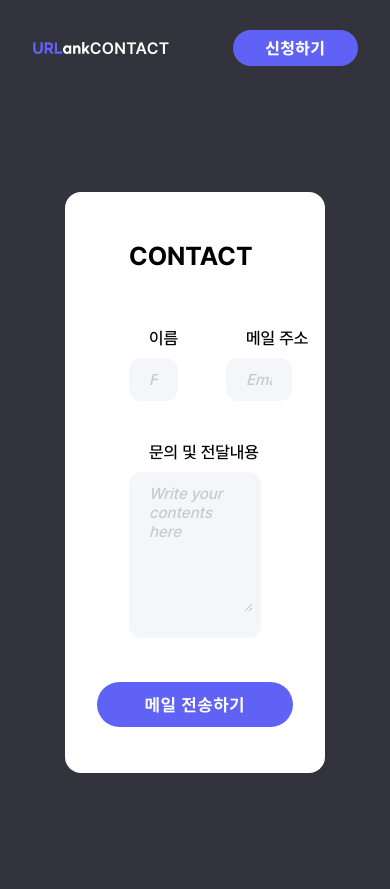
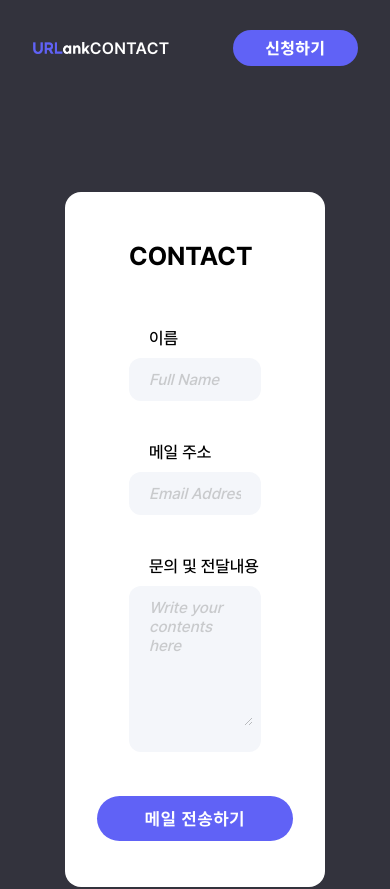
Before and after one commit to Limseongjoon/wherewework, a Next.js app: page /web/contact in a window 390 px wide. Shown: the top 889 px of the page. Built offline with nearby package versions, Linux system fonts and the light colour scheme.

Commit message:
[feat]contact_mobile

```diff
--- a/pages/web/contact.tsx
+++ b/pages/web/contact.tsx
@@ -35,7 +35,7 @@ const FrameComponent1: NextPage = () => {
         <div className="font-bold text-14xl">CONTACT</div>
         <div className="h-4"></div>
         <div className="flex flex-col w-full">
-          <div className="flex flex-row justify-between w-full gap-12">
+          <div className="hidden lg:flex flex-row justify-between w-full gap-12">
             <div className="w-1/2">
               <span className="mb-1 pl-5 text-sm leading-[160%] font-medium">
                 이름
@@ -50,6 +50,34 @@ const FrameComponent1: NextPage = () => {
               </div>
             </div>
             <div className="w-1/2">
+              <span className="mb-1 pl-5 text-sm leading-[160%] font-medium">
+                메일 주소
+              </span>
+              <div className="w-full flex flex-row justify-between items-center rounded-xl bg-[#F4F6FA] text-black px-2 py-3">
+                <input
+                  className="w-full placeholder:italic placeholder:text-gray-200 opacity-40 bg-[#F4F6FA] focus:outline-none font-medium text-4xs px-3"
+                  placeholder="Email Address"
+                  type="email"
+                  name="email"
+                />
+              </div>
+            </div>
+          </div>
+          <div className="lg:hidden flex flex-col w-full">
+            <div className="w-full">
+              <span className="mb-1 pl-5 text-sm leading-[160%] font-medium">
+                이름
+              </span>
+              <div className="w-full flex flex-row justify-between items-center rounded-xl bg-[#F4F6FA]  text-black px-2 py-3">
+                <input
+                  className="w-full placeholder:italic placeholder:text-gray-200 opacity-40 bg-[#F4F6FA] focus:outline-none font-medium text-4xs px-3"
+                  placeholder="Full Name"
+                  type="name"
+                  name="name"
+                />
+              </div>
+            </div>
+            <div className="w-full">
               <span className="mb-1 pl-5 text-sm leading-[160%] font-medium">
                 메일 주소
               </span>
```
